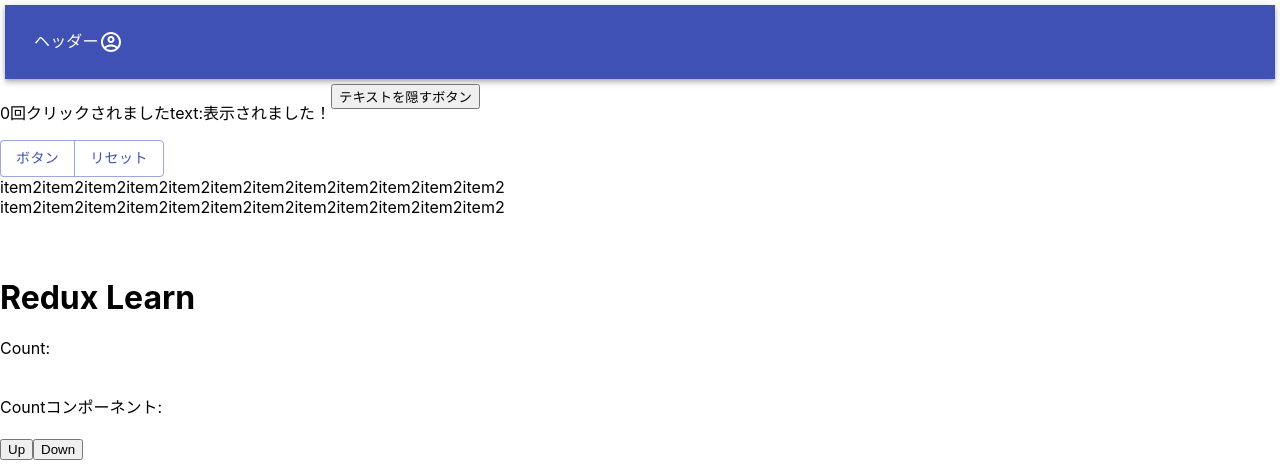
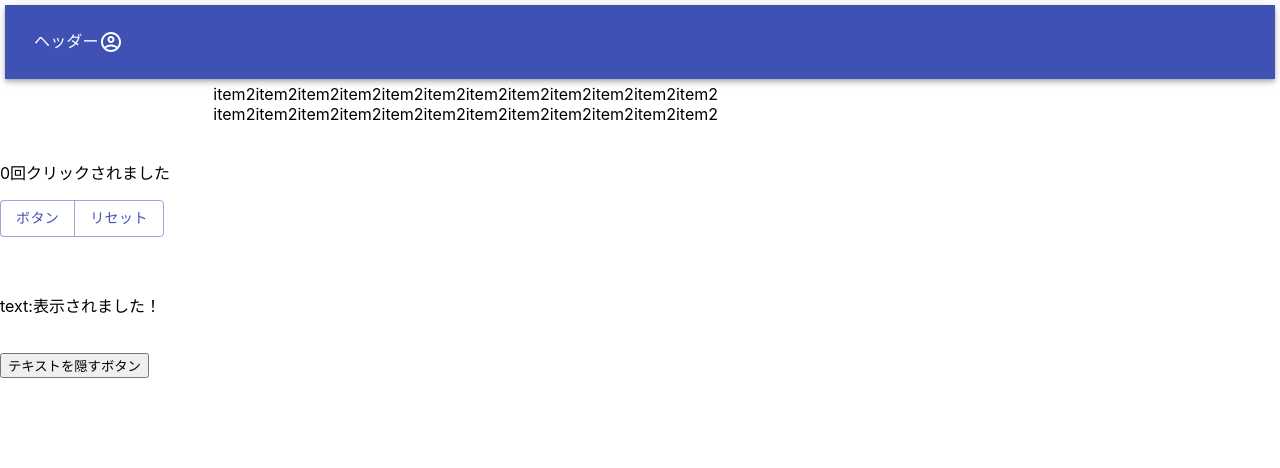
Before and after one commit to Onepiece2424/todo-app-with-redux, a React (Create React App) app: page / in a window 1280 px wide. Shown: the top 468 px of the page. Built offline with nearby package versions, Linux system fonts and the light colour scheme; no server answers.

Commit message:
テキストの表示速度と表示位置の変更

```diff
--- a/src/App.jsx
+++ b/src/App.jsx
@@ -35,15 +35,17 @@ function App() {
           </Grid>
           <br></br>
           <br></br>
-          <SetTimeOut />
-          <br></br>
-          <br></br>
           <Grid sm={2} />
           <Grid xs={12} sm={8}>
             item2item2item2item2item2item2item2item2item2item2item2item2
             item2item2item2item2item2item2item2item2item2item2item2item2
           </Grid>
           <Grid sm={2} />
+          <div>
+            <br></br>
+            <SetTimeOut />
+            <br></br>
+          </div>
         </Grid>
       </Grid>
       <br></br>
--- a/src/components/SetTimeOut.jsx
+++ b/src/components/SetTimeOut.jsx
@@ -49,7 +49,7 @@ const SetTimeOut = (() => {
   useEffect(() => {
     setTimeout (() => {
       setText("表示されました！")     // テキストの表示
-    }, 5000)                         // 5秒後
+    }, 500)                         // 5秒後
   }, []);
 
   return (
```
